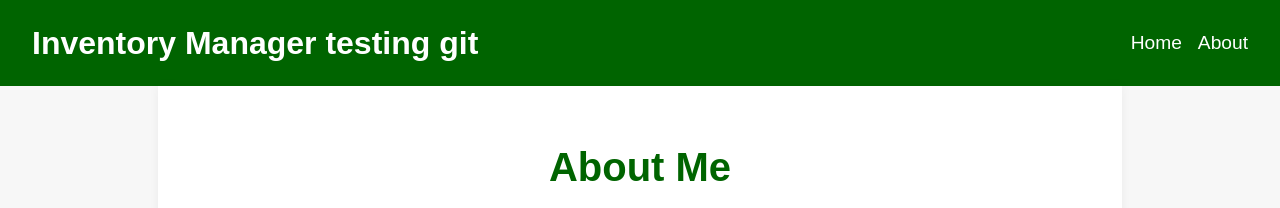
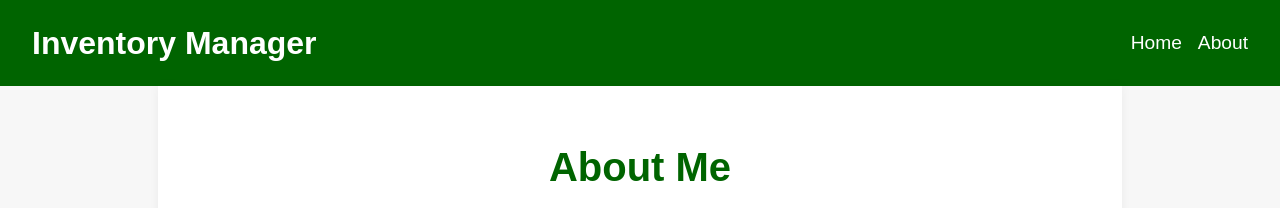
Before and after one commit to betternick/Card-Maker-using-HTML-CSS-JS, a plain HTML site: page about.html in a window 1280 px wide. Shown: the top 208 px of the page. Drawn offline with Linux system fonts and the light colour scheme.

Commit message:
checking

```diff
--- a/about.html
+++ b/about.html
@@ -10,7 +10,7 @@ https://css-tricks.com/snippets/css/a-guide-to-flexbox/ and ChatGPT Plus.-->
   </head>
   <body>
     <header>
-      <h1>Inventory Manager testing git</h1>
+      <h1>Inventory Manager</h1>
       <nav>
         <ul>
           <li><a href="index.html">Home</a></li>
```
